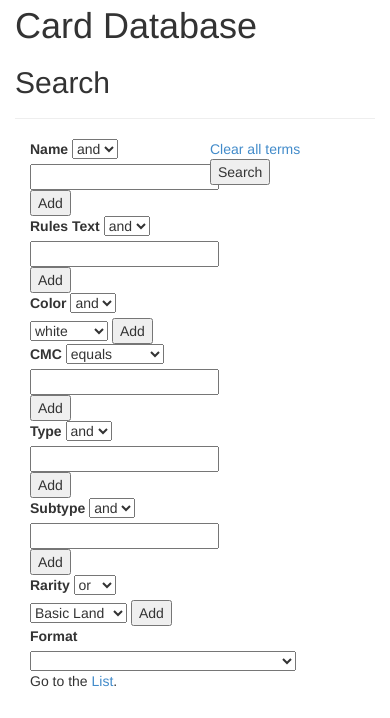
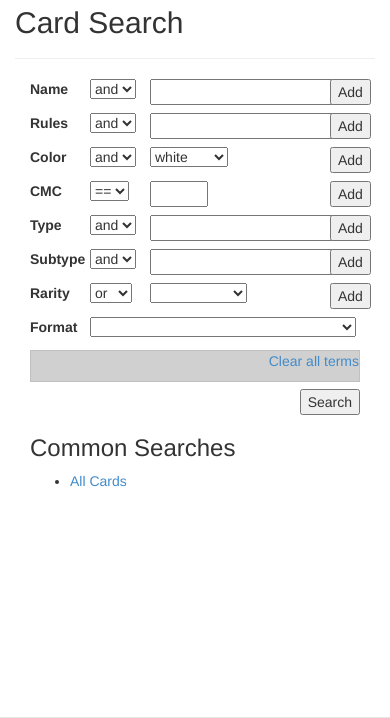
Before and after one commit to jcrickmer/mtgdbpy, a Django app: template mtgdbapp/templates/cards/index.html in a window 390 px wide; the page is wider, and only the part inside the window is pictured. Shown: the part 54-772 px from the top of that part. Run offline with Django 3.2, Linux system fonts and the light colour scheme; data comes from the database, SQL or seed files in the repository; the template is opened without the code that fills it: values that come from a table or form of the project are taken from there, most other values are stand-ins (such as "Sample title", 1, 10 or a date in 2020); data that the repository does not hold is empty; some libraries are stand-ins or nearby versions.

Commit message:
Fixed mobile css for card search.

```diff
--- a/cn/cdb.js
+++ b/cn/cdb.js
@@ -10,6 +10,10 @@ $(function() {
 	cdb.searchPredicatesDisplay = function(predicates, parent_jqs, doNotShowRemove) {
 		cdb.predicates = predicates;
 		parent_jq = $(parent_jqs);
+		childTag = "<div>";
+		if (parent_jq.prop("tagName") == "UL") {
+			childTag = "<li>";
+		}
 		parent_jq.empty();
         for (var t = 0; t < predicates.length ; t++) {
             var rule = predicates[t];
@@ -32,9 +36,9 @@ $(function() {
 				result = result + " &gt; " + rule.value;
 			}
 			if (doNotShowRemove) {
-				parent_jq.append($("<div>").append(result));
+				parent_jq.append($(childTag).append(result));
 			} else {
-				parent_jq.append($("<div>").append(result, "<a class=\"pred_remove\" href=\"#\" onclick=\"cdb.removeSearchPredicate('" + rule.hint + "','" + parent_jqs + "');\">x</a>"));
+				parent_jq.append($(childTag).append(result, "<a class=\"pred_remove\" href=\"#\" onclick=\"cdb.removeSearchPredicate('" + rule.hint + "','" + parent_jqs + "');\">x</a>"));
 			}
 		}
     };
--- a/cn/cn.css
+++ b/cn/cn.css
@@ -258,7 +258,26 @@ padding-top: 11px;
 }
 
 .pred_remove {
-  padding-left: 1em;
-  padding-right: 1em;
+  padding-left: .5em;
+  padding-right: .5em;
+  margin-left: .5em;
   background-color: #f5f5f5;
 }
+
+.term_input {
+  padding-bottom: 8px;
+}
+
+.termsbox {
+  border: 1px solid #c0c0c0;
+  background-color: #d0d0d0;
+  margin-bottom: 7px;
+}
+ul#search_terms {
+  margin-left: 11px;
+  padding-left: 11px;
+  list-style-type: square;
+}
+ul#search_terms li {
+
+}
--- a/mtgdbapp/templates/cards/base.html
+++ b/mtgdbapp/templates/cards/base.html
@@ -54,7 +54,7 @@
     <div class="container theme-showcase" role="main">
       <div id="content">
         <div class="page-header">
-          <h1>Card Database</h1>
+          <!-- <h1>Card Database</h1> -->
 {% block subsearchnav %}{% endblock %}
 		  <h2>{% block pagetitle %}Search{% endblock %}</h2>
         </div>
@@ -71,7 +71,7 @@
           <div class="col-sm-8 col-md-7 col-lg-6">
 		    <script async src="//pagead2.googlesyndication.com/pagead/js/adsbygoogle.js"></script>
 <!-- card details bottom -->
-<ins class="adsbygoogle"
+			<ins class="adsbygoogle"
      style="display:inline-block;width:468px;height:60px"
      data-ad-client="ca-pub-2349589868456305"
      data-ad-slot="8298633471"></ins>
--- a/mtgdbapp/templates/cards/index.html
+++ b/mtgdbapp/templates/cards/index.html
@@ -1,26 +1,28 @@
 {% extends "cards/base.html" %}
 
 {% block title %}Card Search{% endblock %}
+{% block pagetitle %}Card Search{% endblock %}
 
 {% block content %}
 <form action="{% url 'cards:search' %}" method="get">
 	<div class="row">
+	  <div class="col-xs-12 col-sm-6">
+	    <div class="row term_input">
+        <div class="col-xs-2 searchlabel"><label for="cardname">Name</label></div>
+        <div class="col-xs-2"><select id="cardname_op" name="cardname_op"><option value="and" selected>and</option><option value="not">not</option></select></div>
+        <div class="col-xs-6"><input id="cardname" type="text" name="cardname" /></div>
+        <div class="col-xs-2"><button name="cardname_add">Add</button></div>
+      </div>
+      <div class="row term_input">
+        <div class="col-xs-2 searchlabel"><label for="rules">Rules</label></div>
+        <div class="col-xs-2"><select id="rules_op" name="rules_op"><option value="and" selected>and</option><option value="not">not</option></select></div>
+        <div class="col-xs-6"><input id="rules" type="text" name="rules" /></div>
+        <div class="col-xs-2"><button name="rules_add">Add</button></div>
+      </div>
+      <div class="row term_input">
+        <div class="col-xs-2 searchlabel"><label for="color">Color</label></div>
+        <div class="col-xs-2"><select id="color_op" name="color_op"><option value="and" selected>and</option><option value="not">not</option></select></div>
         <div class="col-xs-6">
-      <div>
-        <label for="cardname">Name</label>
-        <select id="cardname_op" name="cardname_op"><option value="and" selected>and</option><!--<option value="or">or</option>--><option value="not">not</option></select>
-        <input id="cardname" type="text" name="cardname" />
-        <button name="cardname_add">Add</button>
-      </div>
-  <div>
-    <label for="rules">Rules Text</label>
-    <select id="rules_op" name="rules_op"><option value="and" selected>and</option><!--<option value="or">or</option>--><option value="not">not</option></select>
-    <input id="rules" type="text" name="rules" />
-    <button name="rules_add">Add</button>
-  </div>
-  <div>
-    <label for="color">Color</label>
-    <select id="color_op" name="color_op"><option value="and" selected>and</option><!--<option value="or">or</option>--><option value="not">not</option></select>
           <select id="color" name="color">
             <option value="w">white</option>
             <option value="u">blue</option>
@@ -29,50 +31,61 @@
             <option value="g">green</option>
             <option value="c">colorless</option>
           </select>
-    <button name="color_add">Add</button>
         </div>
-  <div>
-    <label for="cmc">CMC</label>
-    <select id="cmc_op" name="cmc_op"><option value="eq" selected>equals</option><option value="ne">not</option><option value="lt">less than</option><option value="gt">greater than</option></select>
-    <input id="cmc" name="cmc" type="text" />
-    <button name="cmc_add">Add</button>
+        <div class="col-xs-2"><button name="color_add">Add</button></div>
       </div>
-  <div>
-    <label for="type">Type</label>
-    <select id="type_op" name="type_op"><option value="and" selected>and</option><!--<option value="or">or</option>--><option value="not">not</option></select>
-    <input id="type" name="type" type="text" />
-<script>$(function() {
-var types = [{% for type in types %}"{{ type }}",{% endfor %}];
-$("#type").autocomplete({source : types});
-});</script>
-    <button name="type_add">Add</button>
+      <div class="row term_input">
+        <div class="col-xs-2"><label for="cmc">CMC</label></div>
+        <div class="col-xs-2"><select id="cmc_op" name="cmc_op"><option value="eq" selected>==</option><option value="ne">!=</option><option value="lt">&lt;</option><option value="gt">&gt;</option></select></div>
+        <div class="col-xs-6"><input id="cmc" name="cmc" type="number" min="0" max="20"/></div>
+        <div class="col-xs-2"><button name="cmc_add">Add</button></div>
       </div>
-  <div>
-    <label for="subtype">Subtype</label>
-    <select id="subtype_op" name="subtype_op"><option value="and" selected>and</option><!--<option value="or">or</option>--><option value="not">not</option></select>
-    <input id="subtype" name="subtype" type="text" />
-<script>$(function() {
-var subtypes = [{% for subtype in subtypes %}"{{ subtype }}",{% endfor %}];
-$("#subtype").autocomplete({source : subtypes});
-});</script>
-    <button name="subtype_add">Add</button>
+      <div class="row term_input">
+        <div class="col-xs-2 searchlabel"><label for="type">Type</label></div>
+        <div class="col-xs-2"><select id="type_op" name="type_op"><option value="and" selected>and</option><option value="not">not</option></select></div>
+        <div class="col-xs-6"><input id="type" name="type" type="text" /></div>
+        <script>$(function() { var types = [{% for type in types %}"{{ type }}",{% endfor %}]; $("#type").autocomplete({source : types}); });</script>
+        <div class="col-xs-2"><button name="type_add">Add</button></div>
       </div>
-  <div>
-    <label for="rarity">Rarity</label>
-    <select id="rarity_op" name="rarity_op"><option value="or" selected>or</option><option value="not">not</option></select>
-    <select id="rarity" name="rarity">
+      <div class="row term_input">
+        <div class="col-xs-2 searchlabel"><label for="subtype">Subtype</label></div>
+        <div class="col-xs-2"><select id="subtype_op" name="subtype_op"><option value="and" selected>and</option><option value="not">not</option></select></div>
+        <div class="col-xs-6"><input id="subtype" name="subtype" type="text" /></div>
+        <script>$(function() { var subtypes = [{% for subtype in subtypes %}"{{ subtype }}",{% endfor %}]; $("#subtype").autocomplete({source : subtypes}); });</script>
+        <div class="col-xs-2"><button name="subtype_add">Add</button></div>
+      </div>
+      <div class="row term_input">
+        <div class="col-xs-2"><label for="rarity">Rarity</label></div>
+        <div class="col-xs-2"><select id="rarity_op" name="rarity_op"><option value="or" selected>or</option><option value="not">not</option></select></div>
+        <div class="col-xs-6"><select id="rarity" name="rarity"><option></option>
 {% for rarity in rarities %}<option value="{{ rarity.id }}">{{ rarity.rarity }}</option>{% endfor %}
-    </select>
-    <button name="rarity_add">Add</button>
+        </select></div>
+        <div class="col-xs-2"><button name="rarity_add">Add</button></div>
       </div>
-  <div>
-    <label for="format">Format</label>
-    <select id="format" name="format">
+      <div class="row term_input">
+        <div class="col-xs-2"><label for="format">Format</label></div>
+        <div class="col-xs-10"><select id="format" name="format">
           <option></option>
+          <option value="Standard_2014-09-26">Standard (Current)</option>
+          <option value="Modern_2014-09-26">Modern (Current)</option>
+          <option value="Command_2014-11-07">Comander (Current)</option>
+          <option value="" disabled="disabled">───────────────</option>
 {% for format in formats %}
           <option value="{{format.format}}">{{format.formatname}} ({{format.start_date}})</option>
 {% endfor %}
-    </select>
+        </select></div>
+      </div>
+    </div>
+<!-- end term input column -->
+<!-- start query column -->
+    <div class="col-xs-12 col-sm-6">
+      <div class="termsbox">
+        <div class="text-right"><a id="clear_terms" href="#">Clear all terms</a></div>
+        <ul id="search_terms"></ul>
+      </div>
+      <div class="text-right"><button name="sendQuery">Search</button></div>
+    </div>
+<!-- end query column -->
   </div>
   <script>
 window.rules = {{ predicates_js|safe }};
@@ -139,17 +152,13 @@ function sendQuery() {
       });
   });
       </script>
-	</div>
-    <div class="col-xs-6">
-      <div id="search_terms"></div>
-      <div><a id="clear_terms" href="#">Clear all terms</a></div>
-      <div>
-        <button name="sendQuery">Search</button>
+</form>
+<div class="row">
+  <div class="col-xs-12">
+    <h3>Common Searches</h3>
+    <ul>
+      <li><a href="_search">All Cards</a></li>
+    </ul>
   </div>
 </div>
-  </div>
-</form>
-<div>
-  Go to the <a href="list/">List</a>.
-</div>
 {% endblock %}
```
Also changed, not shown: mtgdbapp/templates/cards/detail.html (+13 -6 lines). Lines whose indentation alone changed are shown as unchanged.
